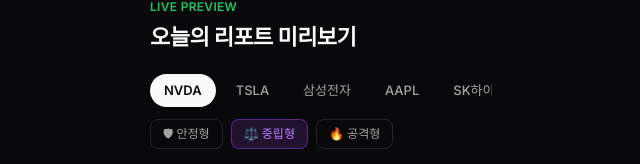
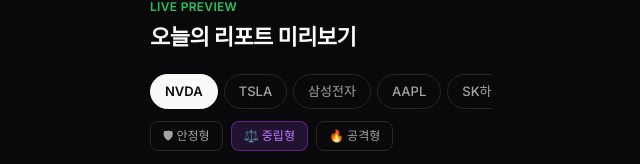
Before and after one commit to qodhrkawk/stockread, a Next.js app in the folder web/: page / in a window 1280 px wide. Shown: the part 528-692 px from the top of the page, without its empty margins (319-959 px from the left). Built offline with nearby package versions, Linux system fonts and the light colour scheme.

Commit message:
🎨 종목 탭 비활성 테두리 추가 (디자인 피드백)

```diff
--- a/web/src/components/ReportPreview.tsx
+++ b/web/src/components/ReportPreview.tsx
@@ -36,10 +36,10 @@
           <button
             key={key}
             onClick={() => setTab(key)}
-            className={`shrink-0 px-[14px] py-[7px] rounded-full text-[13px] font-medium transition-all ${
+            className={`shrink-0 px-[14px] py-[7px] rounded-full text-[13px] font-medium border transition-all ${
               key === tab
-                ? "bg-text text-bg font-semibold"
-                : "text-text-secondary hover:bg-border hover:text-text"
+                ? "bg-text text-bg font-semibold border-text"
+                : "border-border text-text-secondary hover:bg-border hover:text-text"
             }`}
           >
             {tabLabels[key]}
```
